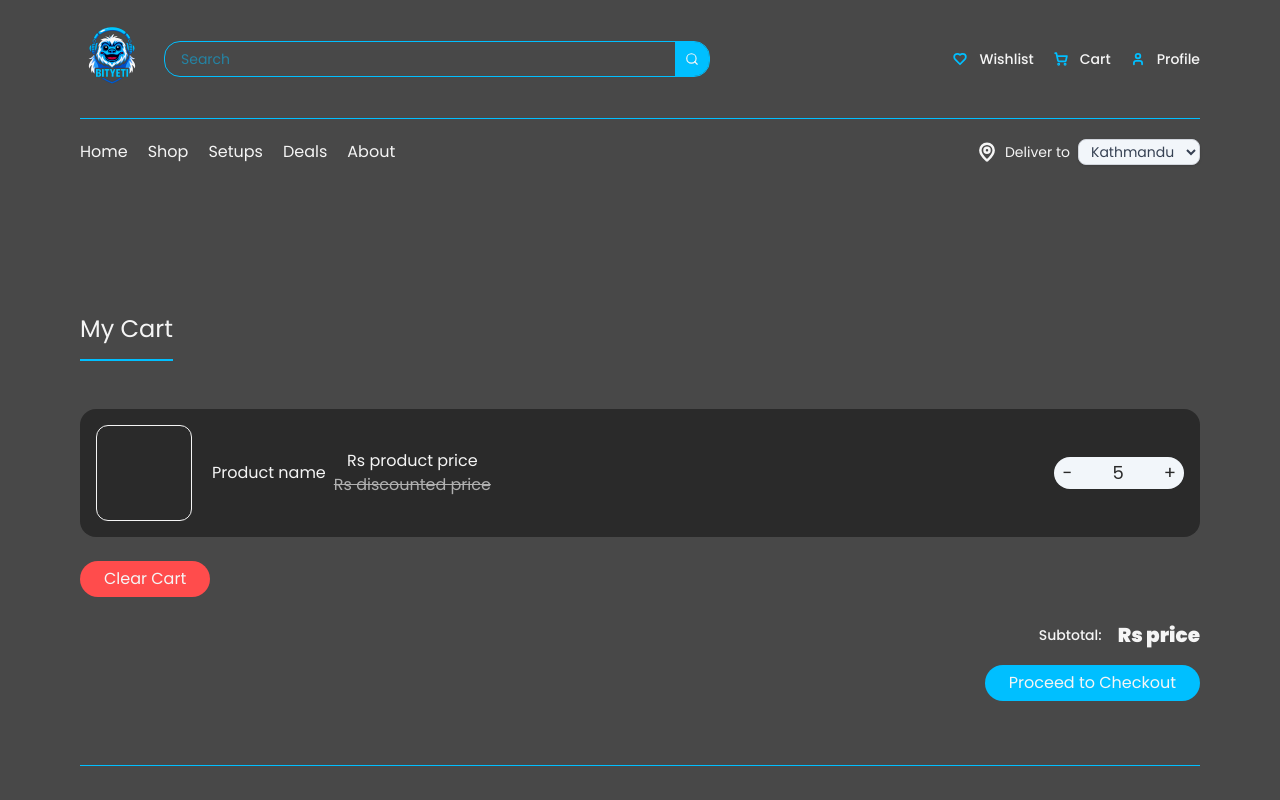
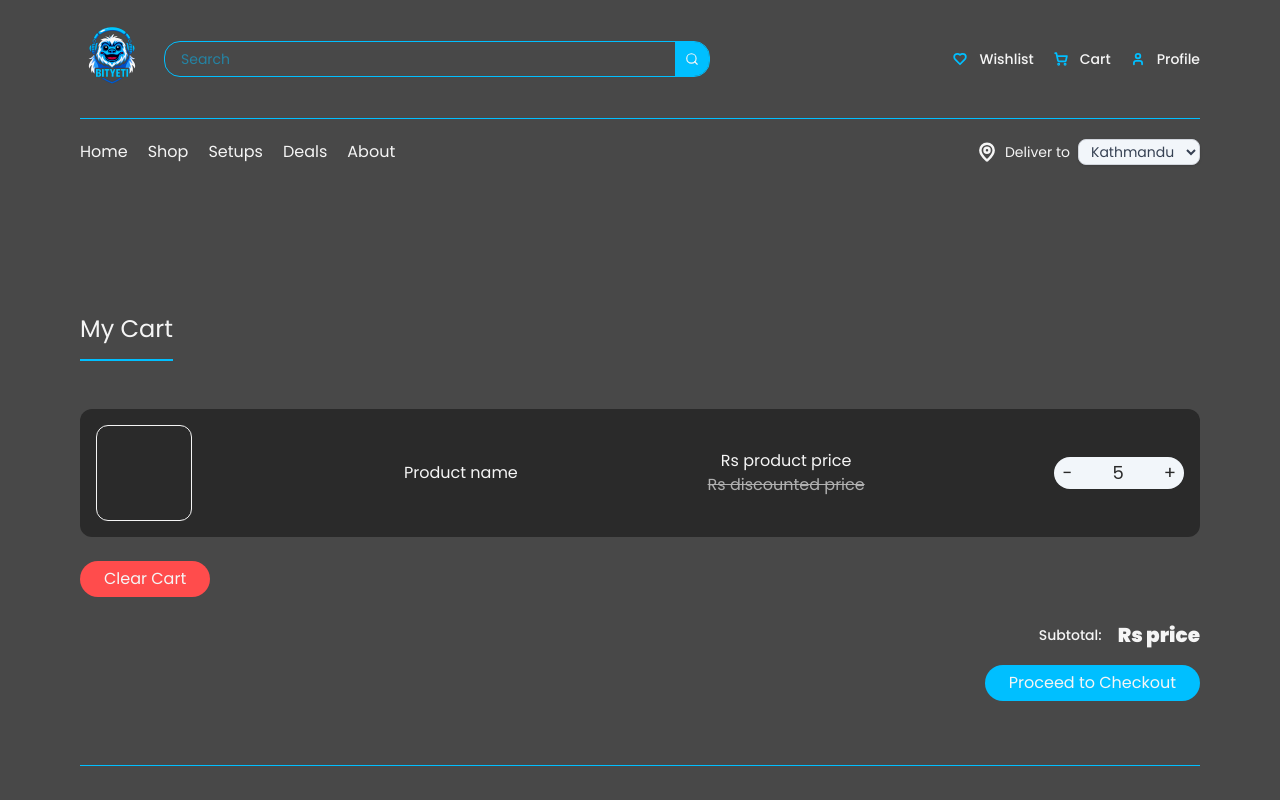
Before and after one commit to BikalRai/collegeReactProject, a React (Vite) app: page /cart in a window 1280 px wide. Shown: the top 800 px of the page. Built offline with nearby package versions, Linux system fonts and the light colour scheme.

Commit message:
rework cart card

```diff
--- a/src/components/cart/CartCard.tsx
+++ b/src/components/cart/CartCard.tsx
@@ -2,17 +2,17 @@ import QuantityCounter from "../QuantityCounter";
 
 const CartCard = () => {
   return (
-    <div className='flex gap-5 bg-cardbg p-4 rounded-2xl'>
+    <div className='flex gap-5 bg-cardbg p-4 rounded-xl '>
       <div className='h-24 w-24 border rounded-xl overflow-hidden'>
         <img src='' alt='' />
       </div>
-      <div className='grow flex flex-col gap-2 lg:flex-row lg:items-center lg:justify-between'>
+      <div className='grow flex flex-col gap-2 lg:flex-row lg:items-center lg:justify-between md:ps-48'>
         <h4>Product name</h4>
-        <div className='flex items-center justify-between lg:flex-col'>
+        <div className='grow flex items-center justify-between lg:flex-col'>
           <p>Rs product price</p>
           <p className='line-through text-muted'>Rs discounted price</p>
         </div>
-        <div className='ms-auto'>
+        <div className='ms-auto w-fit'>
           <QuantityCounter />
         </div>
       </div>
```
